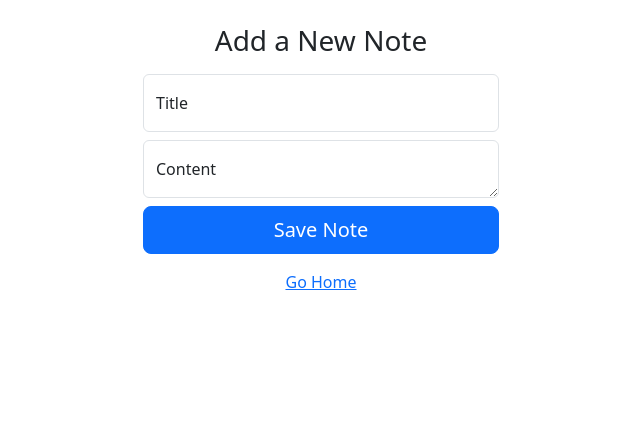
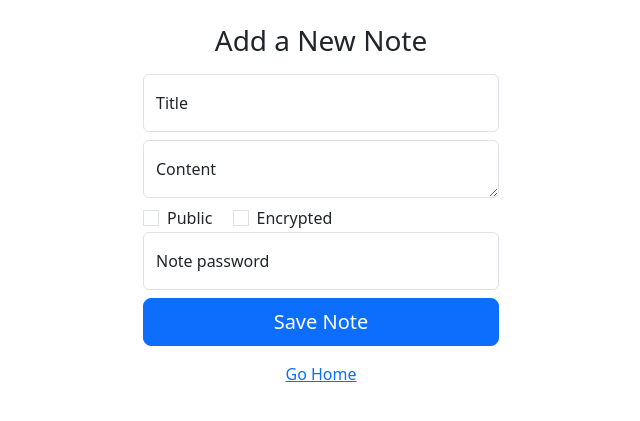
Before and after one commit to lamachan/secure-notes-app, a Python web app: template flask-app/app/templates/notes/add_note.html in a window 1280 px wide. Shown: the part 72-493 px from the top of the page, without its empty margins (319-959 px from the left). Run offline with Jinja, Linux system fonts and the light colour scheme; the template is opened without the code that fills it, so the values that code supplies are empty, except form fields; form fields are guessed from the names that the template uses.

Commit message:
Note rendering in progress

```diff
--- a/TODO.txt
+++ b/TODO.txt
@@ -28,3 +28,7 @@ Problemy:
 - gdy user wyjdzie z setup-2fa zanim doda authenticator
 - nieistniejący username przy login
 - UTC time
+- pole Content w add-note zbyt małe
+- render/note-id:
+    - odszyfrowanie notatek zaszyfrowanych
+    - wejście na /render-note/id gdzie id to notatka niepubliczna innego użytkownika
--- a/flask-app/app/auth/forms.py
+++ b/flask-app/app/auth/forms.py
@@ -24,13 +24,16 @@ class RegisterForm(FlaskForm):
         initial_validation = super(RegisterForm, self).validate(extra_validators)
         if not initial_validation:
             return False
+
         user = User.query.filter_by(username=self.username.data).first()
         if user:
             self.username.errors.append('Username is already taken.')
             return False
+
         if self.password.data != self.confirm.data:
             self.password.errors.append('Passwords must match.')
             return False
+
         return True
 
 class LoginForm(FlaskForm):
--- a/flask-app/app/notes/forms.py
+++ b/flask-app/app/notes/forms.py
@@ -16,6 +16,7 @@ class NoteForm(FlaskForm):
             return False
 
         if self.public.data and self.encrypted.data:
-            raise ValidationError('An encrypted note cannot be public.')
+            self.public.errors.append('An encrypted note cannot be public.')
+            return False
 
         return True
--- a/flask-app/app/templates/notes/add_note.html
+++ b/flask-app/app/templates/notes/add_note.html
@@ -1,14 +1,5 @@
 {% extends "_base.html" %}
 {% block content %}
-
-<!-- <h1>Add a New Note</h1>
-    <form method="post">
-        {{ form.hidden_tag() }}
-        {{ form.title.label }} {{ form.title }}
-        {{ form.content.label }} {{ form.content }}
-        {{ form.submit }}
-    </form>
-    <a href="{{ url_for('notes.home') }}">Go Home</a> -->
 
 <div class="row">
     <div class="col-md-4"></div>
@@ -42,6 +33,42 @@
             {% endif %}
             </div>
 
+            <div class="form-check form-check-inline">
+                {{ form.public(class="form-check-input") }}
+                {{ form.public.label(class="form-check-label") }}
+                {% if form.public.errors %}
+                    {% for error in form.public.errors %}
+                    <div class="alert alert-danger" role="alert">
+                        {{ error }}
+                    </div>
+                    {% endfor %}
+                {% endif %}
+            </div>
+
+            <div class="form-check form-check-inline">
+                {{ form.encrypted(class="form-check-input") }}
+                {{ form.encrypted.label(class="form-check-label") }}
+                {% if form.encrypted.errors %}
+                    {% for error in form.encrypted.errors %}
+                    <div class="alert alert-danger" role="alert">
+                        {{ error }}
+                    </div>
+                    {% endfor %}
+                {% endif %}
+            </div>
+
+            <div class="form-floating">
+                {{ form.note_password(placeholder="Note Password", class="form-control mb-2") }}
+                {{ form.note_password.label }}
+                {% if form.note_password.errors %}
+                    {% for error in form.note_password.errors %}
+                    <div class="alert alert-danger" role="alert">
+                        {{ error }}
+                    </div>
+                    {% endfor %}
+                {% endif %}
+            </div>
+
             <button class="w-100 btn btn-lg btn-primary" type="submit">Save Note</button>
         </form>
         <a href="{{ url_for('notes.home') }}" class="text-center mt-3 d-block">Go Home</a>
```
Also changed, not shown: flask-app/app/notes/views.py (+21 -7 lines), flask-app/app/templates/notes/home.html (+21 -3 lines), flask-app/app/templates/notes/render_note.html (+22 -0 lines), flask-app/app/templates/notes/verify_note_password.html (added, +11 -0 lines).
